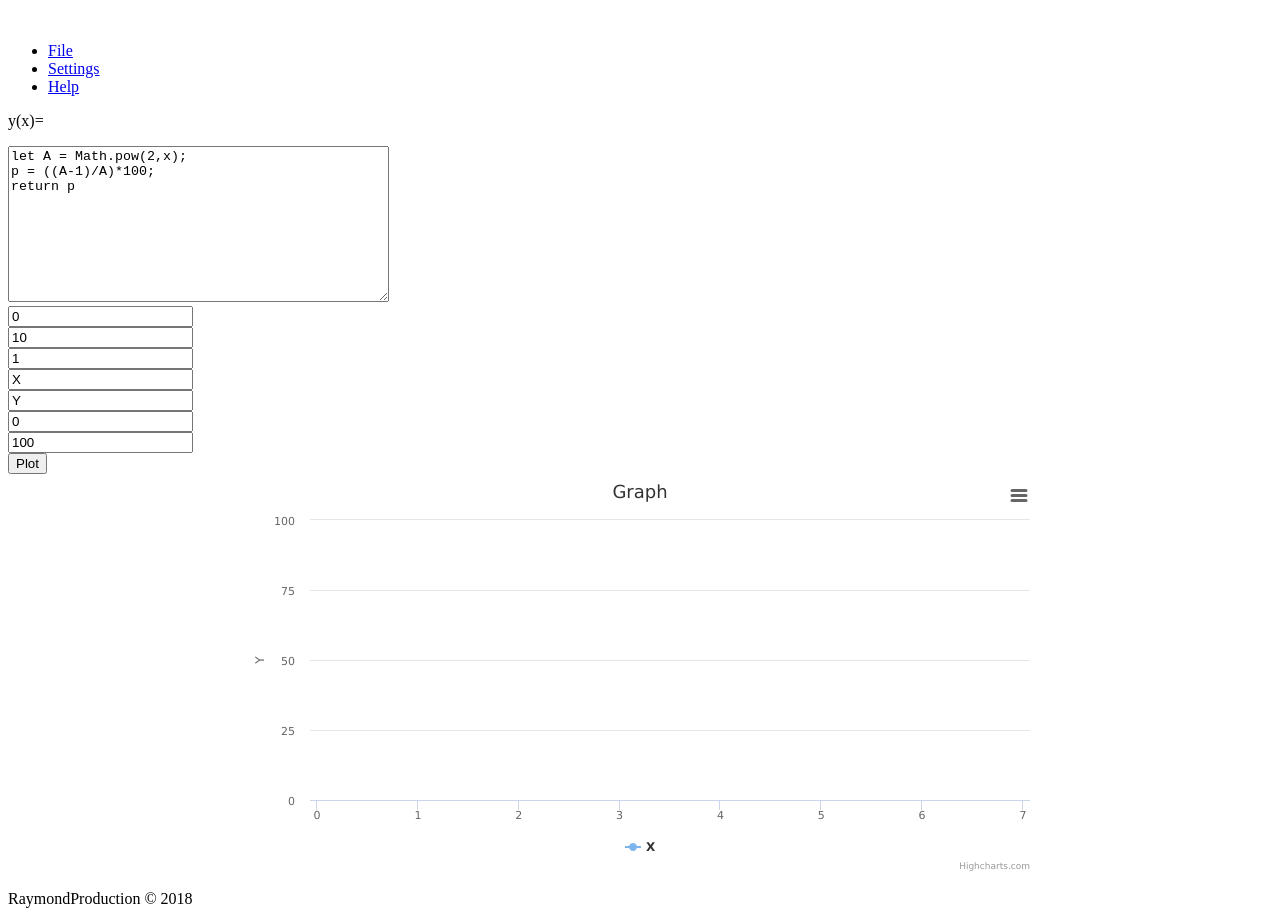
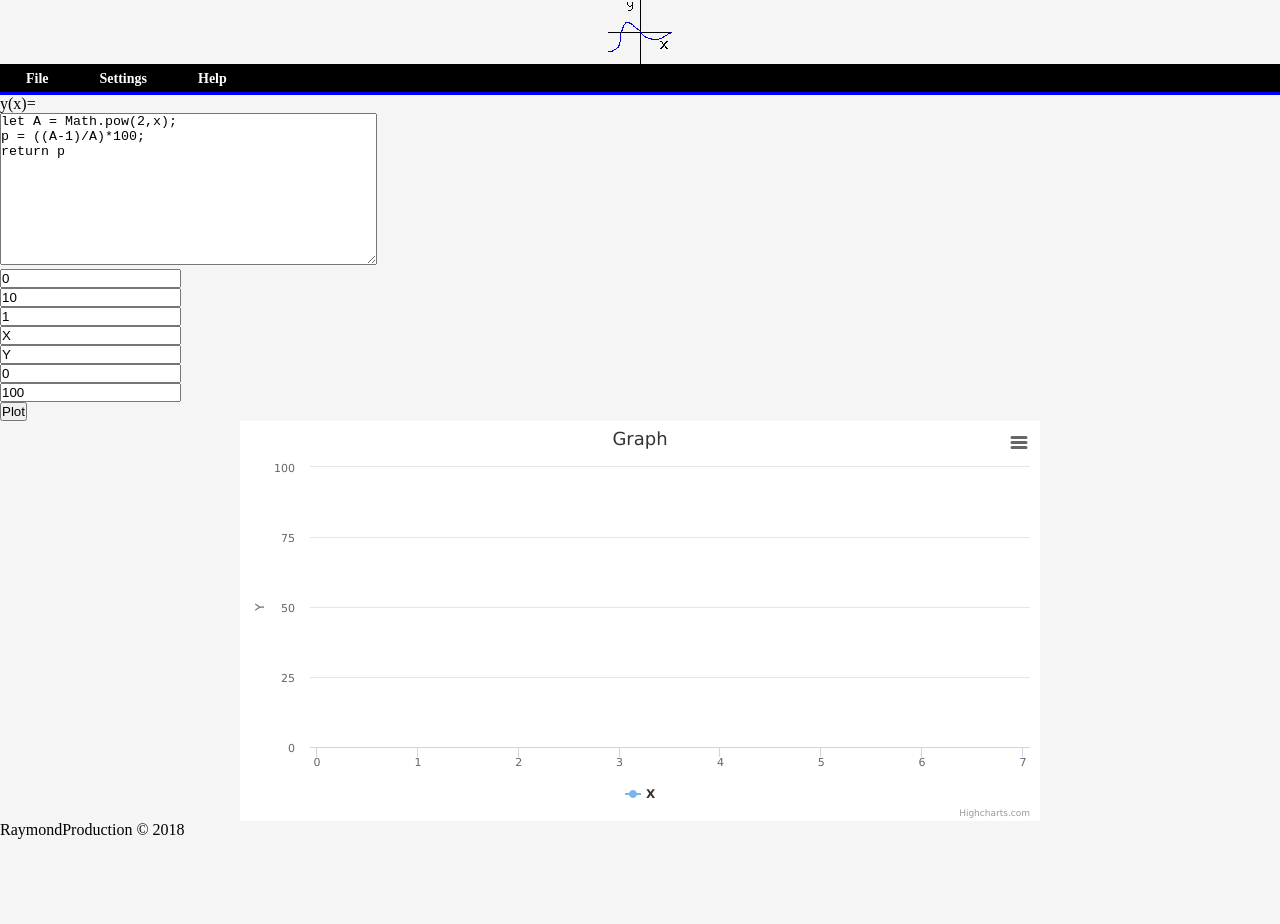
Before and after one commit to RaymondProduction/plotter-vuejs, a plain HTML site: page index.html in a window 1280 px wide. After the commit the page ends 839 px from the top, so only its background shows below. Drawn offline with nearby package versions, Linux system fonts and the light colour scheme.

Commit message:
Added logo and CSS

```diff
--- /dev/null
+++ b/css/style.css
@@ -0,0 +1,51 @@
+* {
+    padding: 0;
+    margin: 0;
+}
+
+img {
+    border: 0;
+}
+
+body {
+    background: #f5f5f5;
+}
+
+nav ul {
+    background: black;
+    list-style: none;
+    border-bottom: 3px solid blue;
+    overflow: hidden;
+}
+
+.logo {
+    margin: 0 auto;
+    display: block;
+}
+nav ul li {
+    float: left;
+    padding: 5px 25px;
+    border-left: 1px solid black;
+}
+nav ul li a{
+    color: white;
+    font-size: 14px;
+    text-decoration: none;
+    font-weight: bold;
+}
+
+#container {
+    min-width: 310px;
+    max-width: 800px;
+    height: 400px;
+    margin: 0 auto
+}
+
+input {
+    clear: 'left';
+}
+
+footer p {
+    margin: 0 auto;
+    display: block;
+}
--- a/index.html
+++ b/index.html
@@ -1,28 +1,15 @@
 <!DOCTYPE html>
 <html>
 <head>
+  <meta charset="utf-8">
+  <link rel="stylesheet" tyep="text/css" href="css/style.css">
   <title>Plotter</title>
   <script src="https://unpkg.com/vue"></script>
   <script src="http://underscorejs.ru/underscore-min.js"></script>
-
-  <style>
-  body{
-    position: relative;
-  }
-    #container {
-    min-width: 310px;
-    max-width: 800px;
-    height: 400px;
-    margin: 0 auto
-  }
-  input {
-    clear: 'left';
-  }
-  </style>
 </head>
 <body>
   <header>
-    <a href=""><img src="" alt="" class="logo"></a>
+    <a href="/index.html"><img src="logo.png" alt="" class="logo"></a>
     <nav>
       <ul>
         <li><a href="#">File</a></li>
```
Also changed, not shown: logo.png (added).
